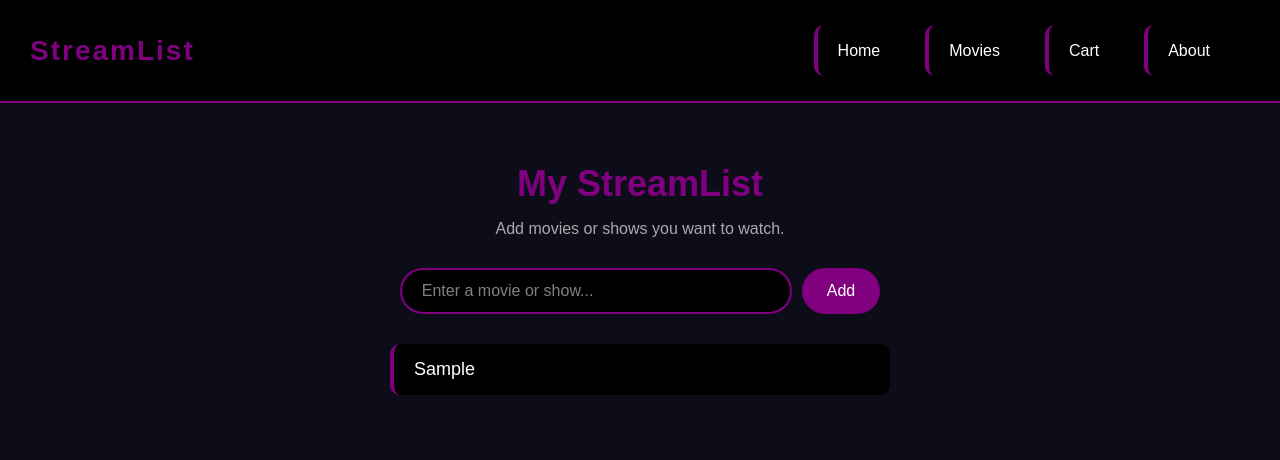
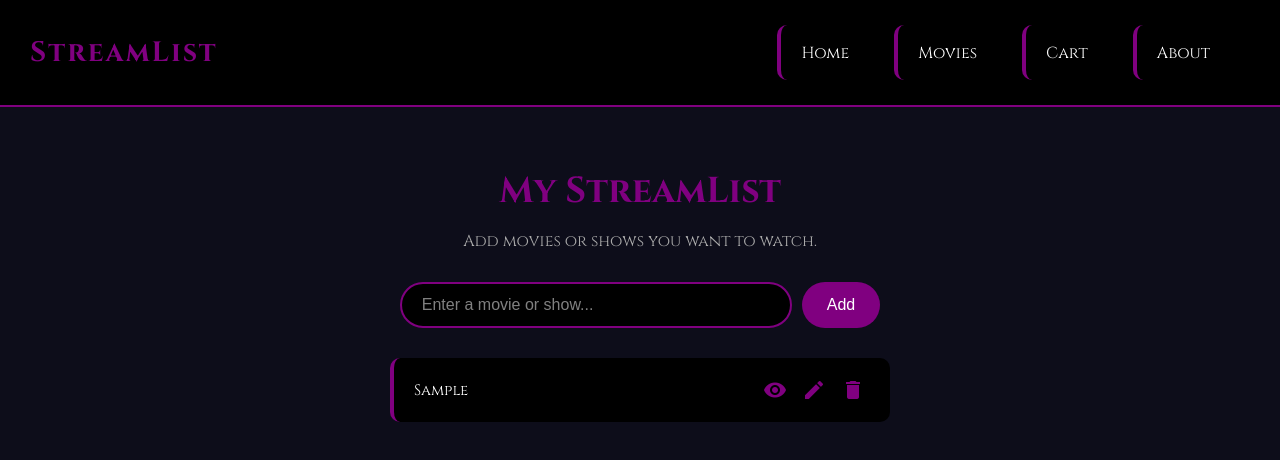
Before and after one commit to sstiefel03/streamlist, a React (Create React App) app: page / in a window 1280 px wide. Both pictures are taken after typing "Sample" into the empty fields and a click on the button "Add". Shown: the top 460 px of the page. Built offline with nearby package versions, Linux system fonts and the light colour scheme.

Commit message:
Week 2 Assignment - Added edit, delete, and complete functionality

```diff
--- a/src/App.css
+++ b/src/App.css
@@ -5,7 +5,7 @@
 }
 
 body {
-  font-family: 'Arial', sans-serif;
+  font-family: 'Cinzel', sans-serif;
   background:#0d0d1a;
   color: white;
 }
@@ -115,6 +115,12 @@ ul li {
   text-align: left;
 }
 
+ul li.completed {
+  opacity: 0.5;
+  border-left-color: purple;
+  text-decoration: line-through;
+}
+
 div h2 {
   text-align: center;
   margin-top: 60px;
@@ -127,3 +133,36 @@ div p {
   margin-top: 15px;
   color: #aaaaaa;
 }
+
+.list-item-content {
+  display: flex;
+  justify-content: space-between;
+  align-items: center;
+  gap: 10px;
+}
+
+.item-title {
+  font-size: 15px;
+  text-align: left;
+  flex: 1;
+}
+
+.item-actions {
+  display: flex;
+  gap: 5px;
+}
+
+.item-actions button {
+  background: none;
+  border: none;
+  cursor: pointer;
+  border-radius: 6px;
+  padding: 5px;
+  transition: background-color 0.2s;
+  display: flex;
+  align-items: center;
+}
+
+.complete-btn {color: purple;}
+.edit-btn {color: purple;}
+.delete-btn {color: purple;}
--- a/src/components/StreamList.js
+++ b/src/components/StreamList.js
@@ -3,13 +3,40 @@ import React, { useState } from 'react';
 function StreamList() {
     const [input, setinput] = useState('');
     const [list, setList] = useState([]);
+    const [editIndex, setEditIndex] = useState(null);
+    const [editValue, setEditValue] = useState('');
 
     const handleAdd = () => {
         if (input.trim() !== '') {
             console.log('Added to StreamList:', input);
-            setList([...list, input]);
+            setList([...list, { title: input, completed: false}]);
             setinput('');
         }
+    };
+
+    const handleDelete = (index) => {
+        setList(list.filter((_, i) => i !== index));
+    }
+
+    const handleComplete = (index) => {
+        const updated = [...list];
+        updated[index].completed = !updated[index].completed;
+        setList(updated);
+    }
+
+    const handleEditStart = (index) => {
+        setEditIndex(index);
+        setEditValue(list[index].title);
+    };
+
+    const handleEditSave = (index) => {
+        if (editValue.trim() !== '') {
+            const updated = [...list];
+            updated[index].title = editValue;
+            setList(updated);
+        }
+        setEditIndex(null);
+        setEditValue('');
     };
 
     return (
@@ -27,7 +54,35 @@ function StreamList() {
             </div>
             <ul>
                 {list.map((item,index) => (
-                    <li key={index}>{item}</li>
+                    <li key={index} className={item.completed ? 'completed' : ''}>
+                        {editIndex === index ? (
+                            <div>
+                                <input
+                                type="text"
+                                value={editValue}
+                                onChange={(e) => setEditValue(e.target.value)}
+                                />
+                                <button onClick={() => handleEditSave(index)}>
+                                    <span className="material-icons">check</span>
+                                </button>
+                            </div>
+                        ) : (
+                            <div className="list-item-content">
+                                <span className="item-title">{item.title}</span>
+                                <div className="item-actions">
+                                    <button className="complete-btn" onClick={() => handleComplete(index)}>
+                                        <span className="material-icons">visibility</span>
+                                    </button>
+                                    <button className="edit-btn" onClick={() => handleEditStart(index)}>
+                                        <span className="material-icons">edit</span>
+                                    </button>
+                                    <button className="delete-btn" onClick={() => handleDelete(index)}>
+                                        <span className="material-icons">delete</span>
+                                    </button>
+                                </div>
+                            </div>
+                        )}
+                    </li>
                 ))}
             </ul>
         </div>
--- a/src/index.css
+++ b/src/index.css
@@ -1,13 +1,12 @@
+@import url('https://fonts.googleapis.com/css2?family=Cinzel:wght@400;700&display=swap');
+@import url('https://fonts.googleapis.com/icon?family=Material+Icons');
+
 body {
   margin: 0;
-  font-family: -apple-system, BlinkMacSystemFont, 'Segoe UI', 'Roboto', 'Oxygen',
-    'Ubuntu', 'Cantarell', 'Fira Sans', 'Droid Sans', 'Helvetica Neue',
-    sans-serif;
+  font-family: 'Cinzel', serif;
   -webkit-font-smoothing: antialiased;
-  -moz-osx-font-smoothing: grayscale;
 }
 
 code {
-  font-family: source-code-pro, Menlo, Monaco, Consolas, 'Courier New',
-    monospace;
+  font-family: 'Courier New', Courier, monospace;
 }
```
